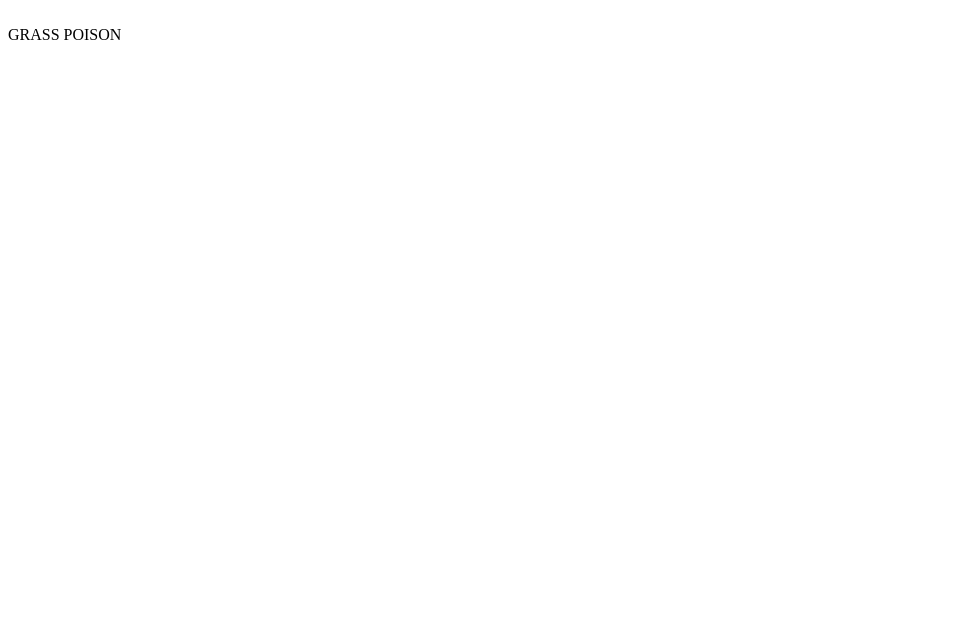
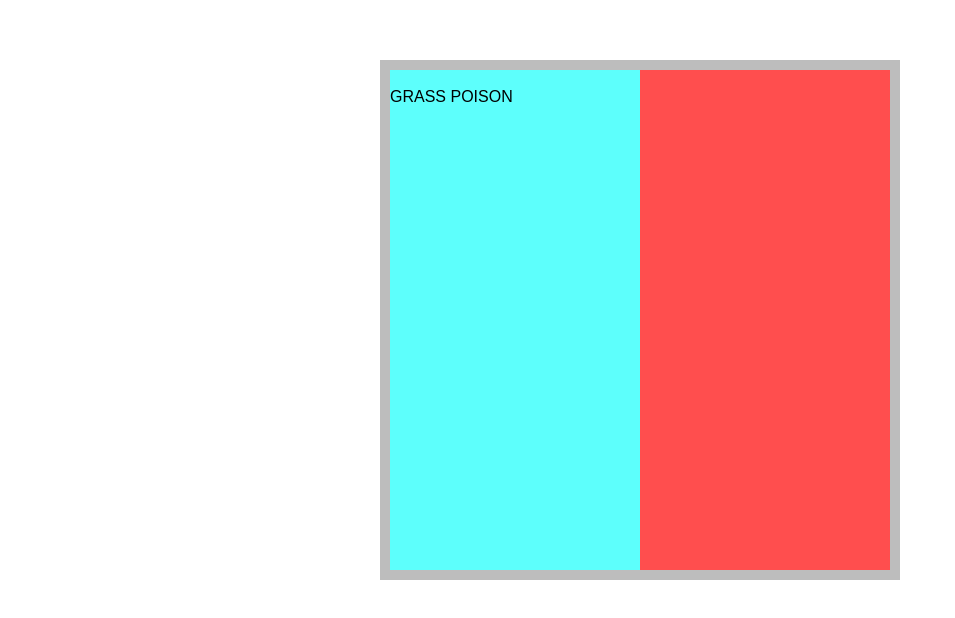
Before and after one commit to La-404-Devinci/pokebattle-equipe-2, a plain HTML site: page index.html in a window 1280 px wide. Shown: the whole page, without its empty margins (0-955 px from the left). Drawn offline with Linux system fonts and the light colour scheme.

Commit message:
:lipstick: ADD index style
Add index.html test style

```diff
--- a/style.scss
+++ b/style.scss
@@ -0,0 +1,24 @@
+body {
+    font-family: Arial, Helvetica, sans-serif;
+
+    .pokemon {
+        width: 500px;
+        height: 500px;
+        border: 10px solid #bdbdbd;
+        background-color: #5d90ff;
+        display: flex;
+        margin: 60px auto 0;
+
+        &__info {
+            width: 250px;
+            height: 500px;
+            background-color: #5dfffc
+        }
+
+        &__list {
+            width: 250px;
+            height: 500px;
+            background-color: #ff4e4e;
+        }
+    }
+}
```
Also changed, not shown: style.css.
